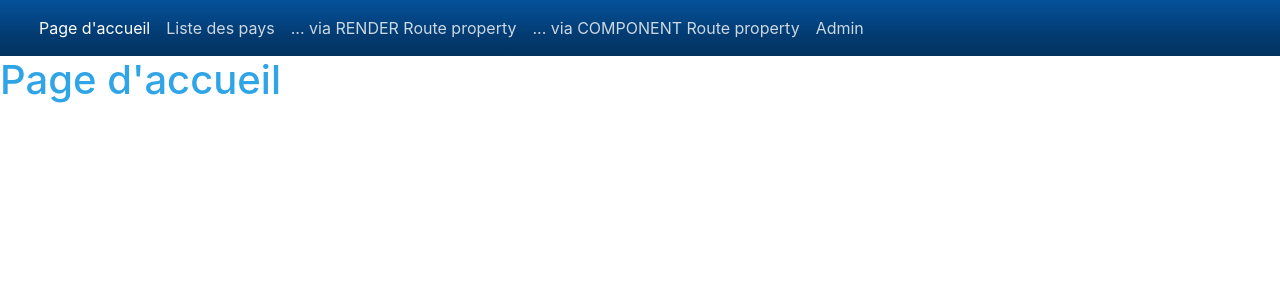
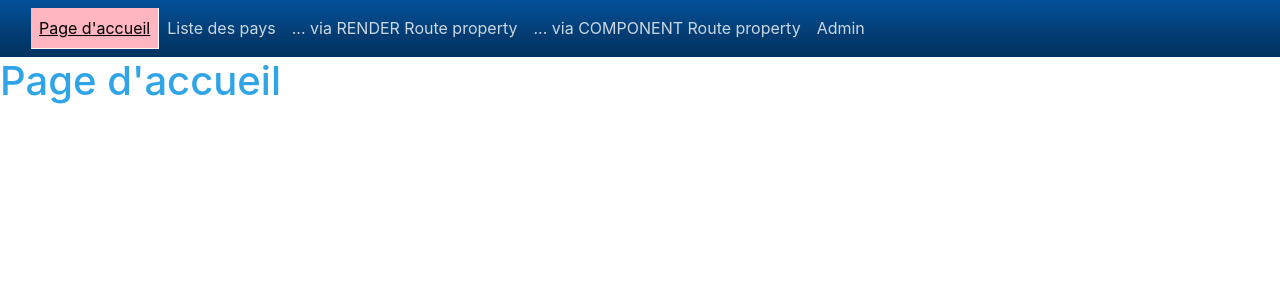
Before and after one commit to Enelith/h2prog, a React (Create React App) app in the folder react2020/projet3/: page / in a window 1280 px wide. Shown: the top 300 px of the page. Built offline with nearby package versions, Linux system fonts and the light colour scheme.

Commit message:
Maj Section 088 - Paramétrage des NavLinks

```diff
--- a/react2020/projet3/src/App.css
+++ b/react2020/projet3/src/App.css
@@ -0,0 +1,11 @@
+.active {
+    border-bottom: 1px solid white;
+    border-right: 1px solid white;
+}
+.activeAccueil {
+    background-color: lightpink;
+}
+.activePays {
+    background-color: green;
+    text-decoration: underline;
+}
--- a/react2020/projet3/src/components/NavBar/NavBarDark.js
+++ b/react2020/projet3/src/components/NavBar/NavBarDark.js
@@ -19,10 +19,22 @@ const navbar = (props) => (
                 <div className="collapse navbar-collapse" id="navbarSupportedContent">
                     <ul className="navbar-nav me-auto mb-2 mb-lg-0">
                         <li className="nav-item">
-                            <NavLink exact to="/" className="nav-link">Page d'accueil</NavLink>
+                            <NavLink exact
+                                to="/"
+                                className="nav-link"
+                                activeClassName="active activeAccueil"
+                                activeStyle={{
+                                    'textDecoration': 'underline',
+                                    color: 'black'
+                                }}
+                            >Page d'accueil</NavLink>
                         </li>
                         <li className="nav-item">
-                            <NavLink exact to="/pays" className="nav-link">Liste des pays</NavLink>
+                            <NavLink exact
+                                to="/pays"
+                                className="nav-link"
+                                activeClassName="active activePays"
+                            >Liste des pays</NavLink>
                         </li>
                         <li className="nav-item">
                             <NavLink exact to="/pays/render" className="nav-link">... via RENDER Route property</NavLink>
```
